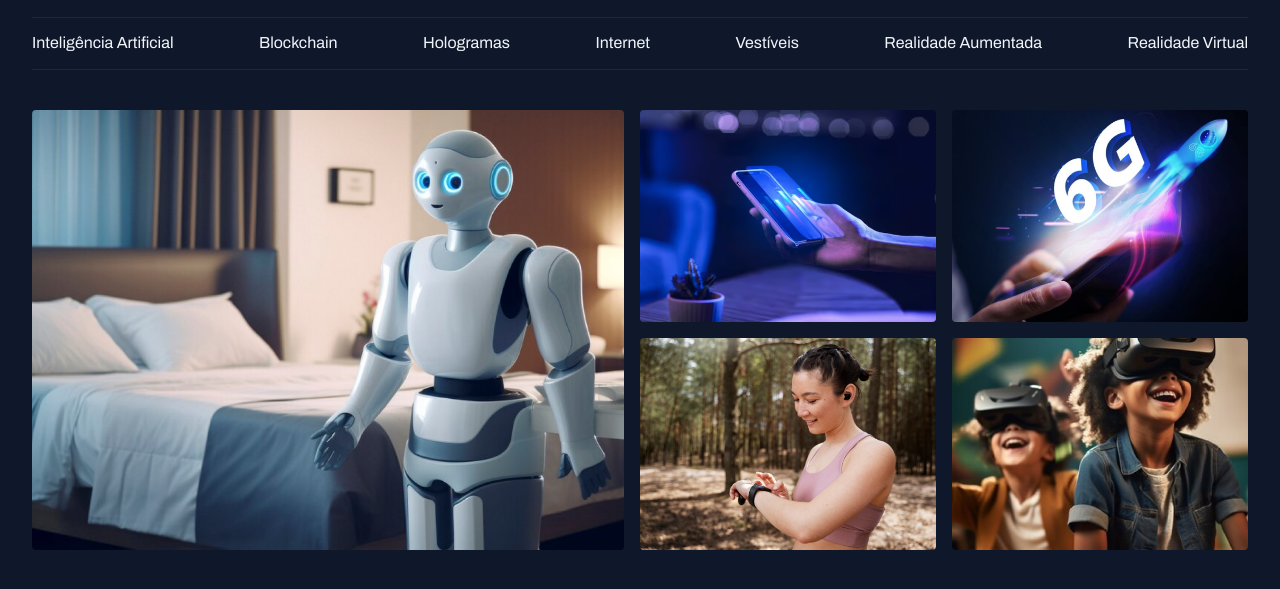
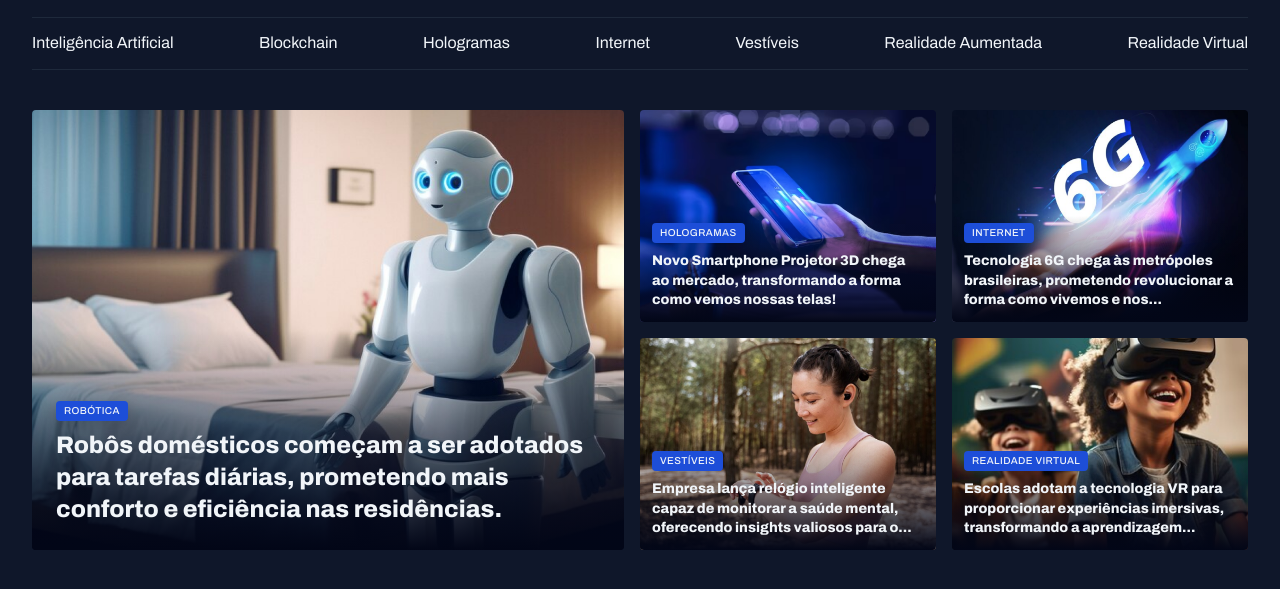
Before and after one commit to beefreguglia/full-stack-technews, a plain HTML site: page index.html in a window 1280 px wide. Shown: the part 45-634 px from the top of the page. Drawn offline with Linux system fonts and the light colour scheme.

Commit message:
feature: finish sections

```diff
--- a/index.html
+++ b/index.html
@@ -36,22 +36,72 @@
   </header>
   <main class="grid container">
     <section id="featured" class="grid grid-flow-col gap-16">
-      <div>
-        <img src="./assets/images/Image 01.png" alt="">
-      </div>
+      <figure class="card">
+        <img
+          src="./assets/images/Image 01.png"
+          alt="Robôs domésticos começam a ser adotados para tarefas diárias, prometendo mais conforto e eficiência nas residências."
+        >
+        <figcaption>
+          <span class="content-tag">Robótica</span>
+          <h2 class="text-2xl">
+            Robôs domésticos começam a ser adotados para tarefas diárias,
+            prometendo mais conforto e eficiência nas residências.
+          </h2>
+        </figcaption>
+      </figure>
       <div class="grid grid-cols-2 gap-16">
-        <div>
-          <img src="./assets/images/Image 02.png" alt="">
-        </div>
-        <div>
-          <img src="./assets/images/Image 03.png" alt="">
-        </div>
-        <div>
-          <img src="./assets/images/Image 04.png" alt="">
-        </div>
-        <div>
-          <img src="./assets/images/Image 05.png" alt="">
-        </div>
+        <figure class="card">
+          <img
+            src="./assets/images/Image 02.png"
+            alt="Novo Smartphone Projetor 3D chega ao mercado, transformando a forma como vemos nossas telas!"
+          >
+          <figcaption>
+            <span class="content-tag">Hologramas</span>
+            <h2 class="text-lg">
+              Novo Smartphone Projetor 3D chega ao mercado, transformando a forma
+              como vemos nossas telas!
+            </h2>
+          </figcaption>
+        </figure>
+        <figure class="card">
+          <img
+            src="./assets/images/Image 03.png"
+            alt="Tecnologia 6G chega às metrópoles brasileiras, prometendo revolucionar a forma como vivemos e nos comunicamos."
+          >
+          <figcaption>
+            <span class="content-tag">Internet</span>
+            <h2 class="text-lg">
+              Tecnologia 6G chega às metrópoles brasileiras, prometendo
+              revolucionar a forma como vivemos e nos...
+            </h2>
+          </figcaption>
+        </figure class="card">
+        <figure class="card">
+          <img
+            src="./assets/images/Image 04.png"
+            alt="Empresa lança relógio inteligente capaz de monitorar a saúde mental, oferecendo insights valiosos para o bem-estar pessoal."
+          >
+          <figcaption>
+            <span class="content-tag">Vestíveis</span>
+            <h2 class="text-lg">
+              Empresa lança relógio inteligente capaz de monitorar a saúde
+              mental, oferecendo insights valiosos para o...
+            </h2>
+          </figcaption>
+        </figure>
+        <figure class="card">
+          <img
+            src="./assets/images/Image 05.png"
+            alt="Escolas adotam a tecnologia VR para proporcionar experiências imersivas, transformando a aprendizagem tradicional."
+          >
+          <figcaption>
+            <span class="content-tag">Realidade Virtual</span>
+            <h2 class="text-lg">
+              Escolas adotam a tecnologia VR para proporcionar experiências
+              imersivas, transformando a aprendizagem...
+            </h2>
+          </figcaption>
+        </figure>
       </div>
     </section>
   </main>
--- a/styles/global.css
+++ b/styles/global.css
@@ -52,3 +52,15 @@ img {
 main {
   margin-top: 40px;
 }
+
+.content-tag {
+  display: inline-block;
+  background: var(--brand-color-dark);
+  padding: 4px 8px;
+  border-radius: 4px;
+  font: 500 10px/120% var(--font-family);
+  letter-spacing: 0.04em;
+  color: var(--text-color-primary);
+  box-shadow: 0px 4px 16px rgba(2, 6, 23, 0.251);
+  text-transform: uppercase;
+}
--- a/styles/sections.css
+++ b/styles/sections.css
@@ -2,6 +2,33 @@
   img {
     height: 100%;
     object-fit: cover;
+  }
+
+  .card {
     border-radius: 4px;
+    position: relative;
+    overflow: hidden;
+
+    &::before {
+      content: "";
+      position: absolute;
+      inset: 0;
+      top: 50%;
+      background: linear-gradient(180deg, transparent 0%, #020617);
+    }
+
+    figcaption {
+      position: absolute;
+      bottom: 0;
+      padding: 24px;
+
+      &:has(.text-lg) {
+        padding: 12px;
+      }
+
+      h2 {
+        margin-top: 8px;
+      }
+    }
   }
 }
--- a/styles/utility.css
+++ b/styles/utility.css
@@ -13,3 +13,19 @@
 .gap-16 {
   gap: 16px;
 }
+
+.text-2xl {
+  font: var(--h1);
+}
+
+.text-xl {
+  font: var(--h2);
+}
+
+.text-lg {
+  font: var(--h3);
+}
+
+.text-sm {
+  font: var(--text-sm);
+}
```
